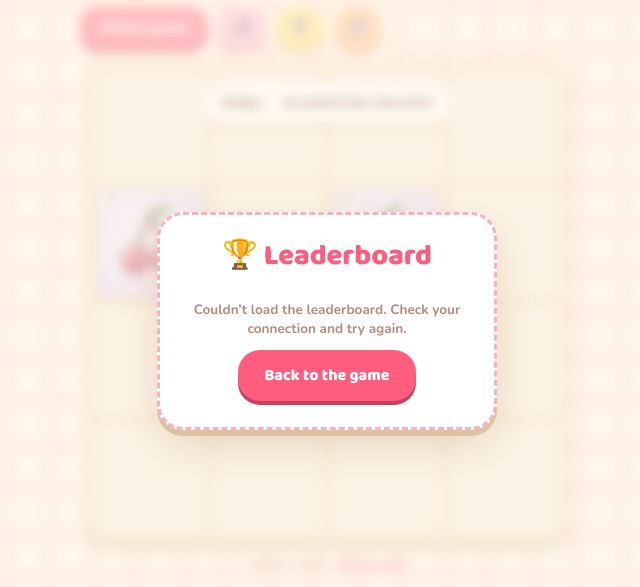
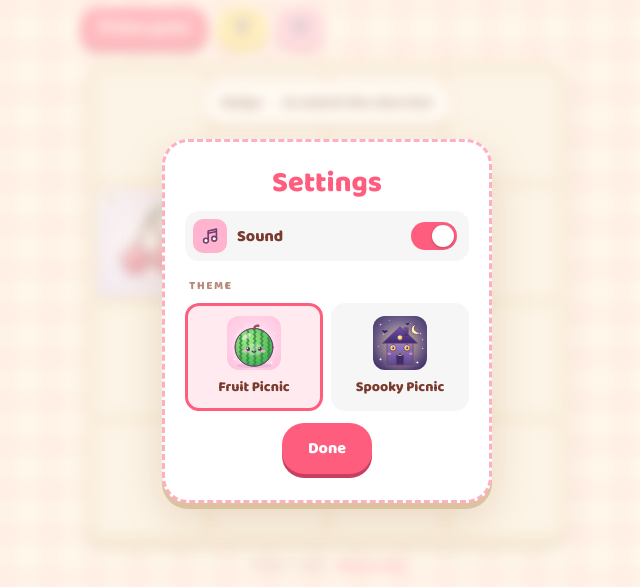
Before and after one commit to vector-swan/2048, a website: page index.html in a window 1280 px wide. Both pictures are taken after a click on the button 613 px from the left and 106 px from the top of the page. Shown: the part 79-666 px from the top of the page, without its empty margins (313-953 px from the left). Drawn offline with Linux system fonts and the light colour scheme; no server answers.

Commit message:
Settings: sound, vibration and theme in one card
The header's sound, vibration and theme buttons become a single gear
button that opens a Settings card with on/off switches and a theme
picker showing each theme's 2048 tile.

Co-Authored-By: Claude Opus 5.5 <noreply@anthropic.com>

```diff
--- a/game.js
+++ b/game.js
@@ -213,18 +213,17 @@ document.addEventListener('visibilitychange', () => {
   if (!document.hidden && audioCtx && audioCtx.state !== 'running') audioCtx.resume().catch(() => {});
 });
 
-// Sound button icon: music notes, with a slash when sound is off
-// Header icons share one style: the tiles' ink outline with cream fills, each on
+// Header and settings icons share one style: the tiles' ink outline with cream fills, each on
 // its own pastel button (colours in style.css)
 const ICON_OPEN = '<svg viewBox="0 0 24 24" fill="none" stroke="#6B3F6E" stroke-width="1.7" stroke-linecap="round" stroke-linejoin="round">';
 const CREAM = '#FFFDF8';
 const NOTES = '<path d="M10 17V6.5l9-2V15"/><path d="M10 9l9-2"/>'
   + `<circle cx="7.6" cy="17" r="2.6" fill="${CREAM}"/><circle cx="16.6" cy="15" r="2.6" fill="${CREAM}"/>`;
+const SLASH = '<path d="M4 4l16 16" stroke-width="2.2"/>';
+// Settings switch for sound: music notes, with a slash when sound is off
 function showSoundIcon() {
-  const btn = document.getElementById('soundBtn');
-  btn.innerHTML = ICON_OPEN + NOTES
-    + (soundOn ? '' : '<path d="M4 4l16 16" stroke-width="2.2"/>') + '</svg>';
-  btn.setAttribute('aria-label', soundOn ? 'Sound on' : 'Sound off');
+  document.getElementById('soundIco').innerHTML = ICON_OPEN + NOTES + (soundOn ? '' : SLASH) + '</svg>';
+  document.getElementById('soundToggle').setAttribute('aria-checked', soundOn);
 }
 
 // ── Haptics (iPhone app only) ─────────────────────────────────────────────────
@@ -245,12 +244,11 @@ function haptic(kind) {
   } catch (_) {}
 }
 function showHapticsIcon() {
-  const btn = document.getElementById('hapticsBtn');
-  btn.innerHTML = ICON_OPEN
+  document.getElementById('hapticsIco').innerHTML = ICON_OPEN
     + `<rect x="8" y="3.5" width="8" height="17" rx="2.2" fill="${CREAM}"/>`
     + '<path d="M4.5 8.5v7M19.5 8.5v7M2 10.5v3M22 10.5v3"/>'
-    + (hapticsOn ? '' : '<path d="M4 4l16 16" stroke-width="2.2"/>') + '</svg>';
-  btn.setAttribute('aria-label', hapticsOn ? 'Vibration on' : 'Vibration off');
+    + (hapticsOn ? '' : SLASH) + '</svg>';
+  document.getElementById('hapticsToggle').setAttribute('aria-checked', hapticsOn);
 }
 
 // Reaching 2048: the watermelon phrase is the finale
@@ -477,6 +475,7 @@ let queuedDir = null;
 async function doMove(dir) {
   if (typeof lbIsOpen !== 'undefined' && lbIsOpen) return;   // leaderboard panel is open
   if (typeof howtoOpen !== 'undefined' && howtoOpen) return; // how-to card is open
+  if (typeof settingsOpen !== 'undefined' && settingsOpen) return; // settings card is open
   if (busy) { queuedDir = dir; return; }
   const { newPos, merges, moved, scoreAdd } = computeMove(dir);
   if (!moved) return;
@@ -695,13 +694,13 @@ document.addEventListener('touchmove', e => {
 
 // ── Buttons ───────────────────────────────────────────────────────────────────
 document.getElementById('newGameBtn').addEventListener('click', newGame);
-document.getElementById('soundBtn').addEventListener('click', () => {
+document.getElementById('soundToggle').addEventListener('click', () => {
   soundOn = !soundOn;
   if (soundOn) unlockAudio();
   showSoundIcon();
   try { localStorage.setItem('2048sound', soundOn ? 'on' : 'off'); } catch (_) {}
 });
-document.getElementById('hapticsBtn').addEventListener('click', () => {
+document.getElementById('hapticsToggle').addEventListener('click', () => {
   hapticsOn = !hapticsOn;
   showHapticsIcon();
   haptic('merge');
@@ -748,16 +747,10 @@ const THEME_UI = {
     color: '#1E1533', next: 'fruit',
   },
 };
-// The theme button shows the theme you'll switch to: a pumpkin, or cherries
-const THEME_ICONS = {
-  halloween: ICON_OPEN   // pumpkin
-    + '<path fill="#FFFDF8" d="M12 7.6c-2.4-1.2-5.8-.5-7.1 2.4-1.5 3.3-.2 8.1 3.5 8.7 1.3.2 2.5-.1 3.6-.6 1.1.5 2.3.8 3.6.6 3.7-.6 5-5.4 3.5-8.7-1.3-2.9-4.7-3.6-7.1-2.4z"/>'
-    + '<path d="M9.4 8.3c-1.3 2.7-1.3 7 0 9.8M14.6 8.3c1.3 2.7 1.3 7 0 9.8M12 7.6V5.4c0-.9.6-1.6 1.6-1.8"/></svg>',
-  fruit: ICON_OPEN   // cherries
-    + '<path d="M8 13.4c1.3-3.9 3.2-7 5.8-9.3M16.4 12.3c-.4-3.3-1.2-6-2.6-8.2"/>'
-    + '<path fill="#7ED36E" d="M13.8 4.1c1.7-1.3 4.1-1.2 5.4.3-1.7 1.1-3.8 1-5.4-.3z"/>'
-    + '<circle fill="#FFFDF8" cx="8" cy="16.6" r="3.2"/><circle fill="#FFFDF8" cx="16.4" cy="15.5" r="3.2"/></svg>',
-};
+const GEAR_ICON = ICON_OPEN
+  + '<path fill="#FFFDF8" d="M10.3 2.8h3.4l.5 2.4 1.6.9 2.3-.8 1.7 2.9-1.8 1.6v1.9l1.8 1.6-1.7 2.9-2.3-.8-1.6.9-.5 2.4h-3.4l-.5-2.4-1.6-.9-2.3.8-1.7-2.9 1.8-1.6v-1.9L4.2 8.2l1.7-2.9 2.3.8 1.6-.9z"/>'
+  + '<circle cx="12" cy="12" r="2.8"/></svg>';
+document.getElementById('settingsBtn').innerHTML = GEAR_ICON;
 const TROPHY_ICON = ICON_OPEN
   + '<path fill="#FFFDF8" d="M7.5 4.5h9v4.3a4.5 4.5 0 0 1-9 0z"/>'
   + '<path d="M7.5 6.2H5.1c0 2.4 1.1 3.8 3 4.1M16.5 6.2h2.4c0 2.4-1.1 3.8-3 4.1M12 13.3v3"/>'
@@ -785,20 +778,47 @@ function applyTheme(id) {
   Object.keys(artSrc).forEach(k => delete artSrc[k]);
   Object.keys(TILE_ART).forEach(v => { const i = artNode(v); i.decode && i.decode().catch(() => {}); });
   liveTiles.forEach(t => applyTileDisplay(t));
-  const btn = document.getElementById('themeBtn');
-  btn.innerHTML = THEME_ICONS[ui.next];
-  btn.setAttribute('aria-label', 'Switch to ' + THEME_UI[ui.next].title);
-  btn.title = 'Switch to ' + THEME_UI[ui.next].title;
+  document.querySelectorAll('.theme-opt').forEach(b => b.setAttribute('aria-checked', b.dataset.theme === id));
   try { localStorage.setItem('2048theme', id); } catch (_) {}
   if (typeof tutorialRefresh === 'function') tutorialRefresh();
 }
-document.getElementById('themeBtn').addEventListener('click', () => applyTheme(THEME_UI[themeId].next));
+
+// ── Settings card ─────────────────────────────────────────────────────────────
+// Sound, vibration and theme all live behind the gear button.
+// Each theme is shown with its 2048 tile, so you can see what you're picking.
+const themePick = document.getElementById('themePick');
+themePick.setAttribute('role', 'radiogroup');
+themePick.setAttribute('aria-label', 'Theme');
+Object.keys(THEME_UI).forEach(id => {
+  const b = document.createElement('button');
+  b.type = 'button';
+  b.className = 'theme-opt';
+  b.dataset.theme = id;
+  b.setAttribute('role', 'radio');
+  b.innerHTML = `<img alt="" src="${svgURL(THEMES[id].art[2048])}"><span>${THEME_UI[id].title}</span>`;
+  b.addEventListener('click', () => { if (themeId !== id) applyTheme(id); });
+  themePick.appendChild(b);
+});
+let settingsOpen = false;
+function openSettings() {
+  settingsOpen = true;
+  document.getElementById('settings').classList.add('show');
+}
+function closeSettings() {
+  settingsOpen = false;
+  document.getElementById('settings').classList.remove('show');
+}
+document.getElementById('settingsBtn').addEventListener('click', openSettings);
+document.getElementById('settingsClose').addEventListener('click', closeSettings);
+// Tapping the dimmed space around the card closes it too
+document.getElementById('settings').addEventListener('click', e => { if (e.target.id === 'settings') closeSettings(); });
+document.addEventListener('keydown', e => { if (settingsOpen && e.key === 'Escape') closeSettings(); });
 
 // ── Start ─────────────────────────────────────────────────────────────────────
 document.getElementById('best').textContent = best;
 applyTheme(themeId);
 showSoundIcon();
-if (native) { document.getElementById('hapticsBtn').hidden = false; showHapticsIcon(); }
+if (native) { document.getElementById('hapticsToggle').hidden = false; showHapticsIcon(); }
 newGame();
 
 // Test shortcut: open the game with #almost-win at the end of the link to
--- a/index.html
+++ b/index.html
@@ -35,10 +35,8 @@
       </div>
       <div class="controls">
         <button class="btn" id="newGameBtn">✿ New game</button>
-        <button class="btn btn-icon" id="soundBtn" title="Sound on/off" aria-label="Sound on"></button>
-        <button class="btn btn-icon" id="hapticsBtn" type="button" title="Vibration on/off" aria-label="Vibration on" hidden></button>
         <button class="btn btn-icon" id="boardBtn" type="button" title="Leaderboard" aria-label="Leaderboard" hidden></button>
-        <button class="btn btn-icon" id="themeBtn" type="button" title="Switch theme" aria-label="Switch theme"></button>
+        <button class="btn btn-icon" id="settingsBtn" type="button" title="Settings" aria-label="Settings"></button>
       </div>
     </header>
 
@@ -112,6 +110,24 @@
     </div>
   </div>
 
+  <!-- Settings -->
+  <div class="settings" id="settings">
+    <div class="settings-content" role="dialog" aria-modal="true" aria-labelledby="settingsTitle">
+      <h2 id="settingsTitle">Settings</h2>
+      <div class="set-rows">
+        <button class="set-row" id="soundToggle" type="button" role="switch" aria-checked="true">
+          <span class="set-ico" id="soundIco" aria-hidden="true"></span><span class="set-label">Sound</span><span class="switch" aria-hidden="true"></span>
+        </button>
+        <button class="set-row" id="hapticsToggle" type="button" role="switch" aria-checked="true" hidden>
+          <span class="set-ico" id="hapticsIco" aria-hidden="true"></span><span class="set-label">Vibration</span><span class="switch" aria-hidden="true"></span>
+        </button>
+      </div>
+      <div class="set-heading">Theme</div>
+      <div class="theme-pick" id="themePick"></div>
+      <button class="btn btn-big" id="settingsClose" type="button">Done</button>
+    </div>
+  </div>
+
   <!-- Friends leaderboard -->
   <div class="leaderboard" id="leaderboard">
     <div class="leaderboard-content">
--- a/style.css
+++ b/style.css
@@ -104,9 +104,9 @@ h1 {
   color: var(--muted);
 }
 
-/* Sound button shows a drawn music-note icon (set in game.js) */
-#soundBtn, #themeBtn, #hapticsBtn, #boardBtn { display: flex; align-items: center; justify-content: center; }
-#soundBtn svg, #themeBtn svg, #hapticsBtn svg, #boardBtn svg { width: 22px; height: 22px; display: block; }
+/* Header icon buttons show drawn icons (set in game.js) */
+#settingsBtn, #boardBtn { display: flex; align-items: center; justify-content: center; }
+#settingsBtn svg, #boardBtn svg { width: 22px; height: 22px; display: block; }
 
 .scores { display: flex; gap: 8px; }
 
@@ -269,7 +269,7 @@ h1 {
 .t4096, .t8192 { box-shadow: 0 0 18px rgba(255,200,60,0.7), 0 2px 0 rgba(160,110,60,0.22); }
 
 /* ── Overlays ── */
-.celebration, .gameover, .leaderboard, .howto {
+.celebration, .gameover, .leaderboard, .howto, .settings {
   position: fixed;
   inset: 0;
   display: flex;
@@ -282,9 +282,9 @@ h1 {
   background: rgba(255, 248, 236, 0.6);
   backdrop-filter: blur(6px);
 }
-.celebration.show, .gameover.show, .leaderboard.show, .howto.show { opacity: 1; pointer-events: all; }
+.celebration.show, .gameover.show, .leaderboard.show, .howto.show, .settings.show { opacity: 1; pointer-events: all; }
 
-.celebration-content, .gameover-content, .leaderboard-content, .howto-content {
+.celebration-content, .gameover-content, .leaderboard-content, .howto-content, .settings-content {
   background: #fff;
   border: 3px dashed var(--stitch);
   border-radius: 26px;
@@ -308,7 +308,7 @@ h1 {
   to   { transform: translateY(-12px) scale(1.06); }
 }
 
-.celebration-content h2, .gameover-content h2, .leaderboard-content h2, .howto-content h2 {
+.celebration-content h2, .gameover-content h2, .leaderboard-content h2, .howto-content h2, .settings-content h2 {
   font-family: var(--display);
   font-size: 1.8rem;
   font-weight: 800;
@@ -417,25 +417,23 @@ html[data-skin="halloween"] .cell { background: rgba(255, 255, 255, 0.07); }
 /* Header buttons: a pastel colour each, the same in both themes */
 .controls .btn-icon { background: var(--b); box-shadow: 0 4px 0 var(--bd); }
 .controls .btn-icon:active { box-shadow: 0 1px 0 var(--bd); }
-#soundBtn   { --b: #FFB3CF; --bd: #E7859F; }
-#hapticsBtn { --b: #AEE8D2; --bd: #6FC3A3; }
-#boardBtn   { --b: #FFE07A; --bd: #E3B547; }
-#themeBtn   { --b: #FFC08A; --bd: #E8955A; }
+#boardBtn    { --b: #FFE07A; --bd: #E3B547; }
+#settingsBtn { --b: #FFB3CF; --bd: #E7859F; }
 /* Spooky Picnic: richer Halloween-candy colours that suit the night sky */
-html[data-skin="halloween"] #soundBtn   { --b: #B48CF0; --bd: #7A55C0; }
-html[data-skin="halloween"] #hapticsBtn { --b: #6FD3C2; --bd: #3E9E8E; }
-html[data-skin="halloween"] #boardBtn   { --b: #FFA24A; --bd: #C9701E; }
-html[data-skin="halloween"] #themeBtn   { --b: #FF7A93; --bd: #C94A65; }
+html[data-skin="halloween"] #boardBtn    { --b: #FFA24A; --bd: #C9701E; }
+html[data-skin="halloween"] #settingsBtn { --b: #B48CF0; --bd: #7A55C0; }
 html[data-skin="halloween"] .controls .btn-icon svg { stroke: #3A2550; }
 html[data-skin="halloween"] .controls .btn-icon svg [fill="#FFFDF8"] { fill: #FFF6E8; }
 html[data-skin="halloween"] .celebration,
 html[data-skin="halloween"] .gameover,
 html[data-skin="halloween"] .leaderboard,
-html[data-skin="halloween"] .howto { background: rgba(20, 12, 40, 0.55); }
+html[data-skin="halloween"] .howto,
+html[data-skin="halloween"] .settings { background: rgba(20, 12, 40, 0.55); }
 html[data-skin="halloween"] .celebration-content,
 html[data-skin="halloween"] .gameover-content,
 html[data-skin="halloween"] .leaderboard-content,
-html[data-skin="halloween"] .howto-content {
+html[data-skin="halloween"] .howto-content,
+html[data-skin="halloween"] .settings-content {
   background: #2C2148;
   border-color: #FF8A2A;
   box-shadow: 0 6px 0 #170F2A, 0 16px 40px rgba(0, 0, 0, 0.4);
@@ -543,3 +541,54 @@ html[data-skin="halloween"] .coach-bubble,
 html[data-skin="halloween"] .coach-toast { background: #2C2148; border-color: #FF8A2A; color: #F3E8FF; box-shadow: 0 4px 0 #170F2A; }
 html[data-skin="halloween"] .step { background: rgba(255, 255, 255, 0.06); }
 html[data-skin="halloween"] .step .txt { color: #F3E8FF; }
+
+/* ── Settings ── */
+.settings-content { width: min(330px, calc(100vw - 32px)); max-width: none; padding: 26px 20px; gap: 12px; }
+.set-rows { display: grid; gap: 8px; width: 100%; }
+.set-row {
+  display: flex; align-items: center; gap: 10px; width: 100%;
+  padding: 8px 12px 8px 8px; border: none; border-radius: 14px; cursor: pointer;
+  background: rgba(0, 0, 0, 0.035); color: var(--text-dark);
+  font: 800 1rem var(--display); text-align: left;
+}
+.set-row:focus-visible, .theme-opt:focus-visible { outline: 3px solid var(--text-dark); outline-offset: 2px; }
+.set-ico {
+  flex: none; width: 34px; height: 34px; border-radius: 10px;
+  display: flex; align-items: center; justify-content: center; background: var(--b);
+}
+.set-ico svg { width: 22px; height: 22px; display: block; }
+#soundIco   { --b: #FFB3CF; }
+#hapticsIco { --b: #AEE8D2; }
+.set-label { flex: 1; }
+/* An on/off switch: strawberry red when on */
+.switch {
+  flex: none; position: relative; width: 46px; height: 28px; border-radius: 14px;
+  background: #E6D6C6; transition: background 0.2s;
+}
+.switch::after {
+  content: ''; position: absolute; top: 3px; left: 3px; width: 22px; height: 22px; border-radius: 50%;
+  background: #fff; box-shadow: 0 1px 3px rgba(0, 0, 0, 0.25); transition: transform 0.2s;
+}
+.set-row[aria-checked="true"] .switch { background: var(--accent); }
+.set-row[aria-checked="true"] .switch::after { transform: translateX(18px); }
+.set-heading {
+  align-self: flex-start; margin: 4px 0 -4px 4px;
+  font: 800 0.72rem var(--display); letter-spacing: 1.5px; text-transform: uppercase; color: var(--muted);
+}
+.theme-pick { display: grid; grid-template-columns: 1fr 1fr; gap: 8px; width: 100%; }
+.theme-opt {
+  display: flex; flex-direction: column; align-items: center; gap: 6px;
+  padding: 10px 6px; border-radius: 14px; cursor: pointer;
+  border: 3px solid transparent; background: rgba(0, 0, 0, 0.035);
+  font: 800 0.88rem var(--display); color: var(--text-dark);
+}
+.theme-opt img { width: 54px; height: 54px; border-radius: 12px; display: block; }
+.theme-opt[aria-checked="true"] { border-color: var(--accent); background: color-mix(in srgb, var(--accent) 12%, transparent); }
+html[data-skin="halloween"] .set-row,
+html[data-skin="halloween"] .theme-opt { background: rgba(255, 255, 255, 0.06); color: #F3E8FF; }
+html[data-skin="halloween"] .theme-opt[aria-checked="true"] { background: rgba(255, 138, 42, 0.18); }
+html[data-skin="halloween"] .switch { background: rgba(255, 255, 255, 0.18); }
+html[data-skin="halloween"] #soundIco   { --b: #B48CF0; }
+html[data-skin="halloween"] #hapticsIco { --b: #6FD3C2; }
+html[data-skin="halloween"] .set-ico svg { stroke: #3A2550; }
+@media (prefers-reduced-motion: reduce) { .switch, .switch::after { transition: none; } }
```
